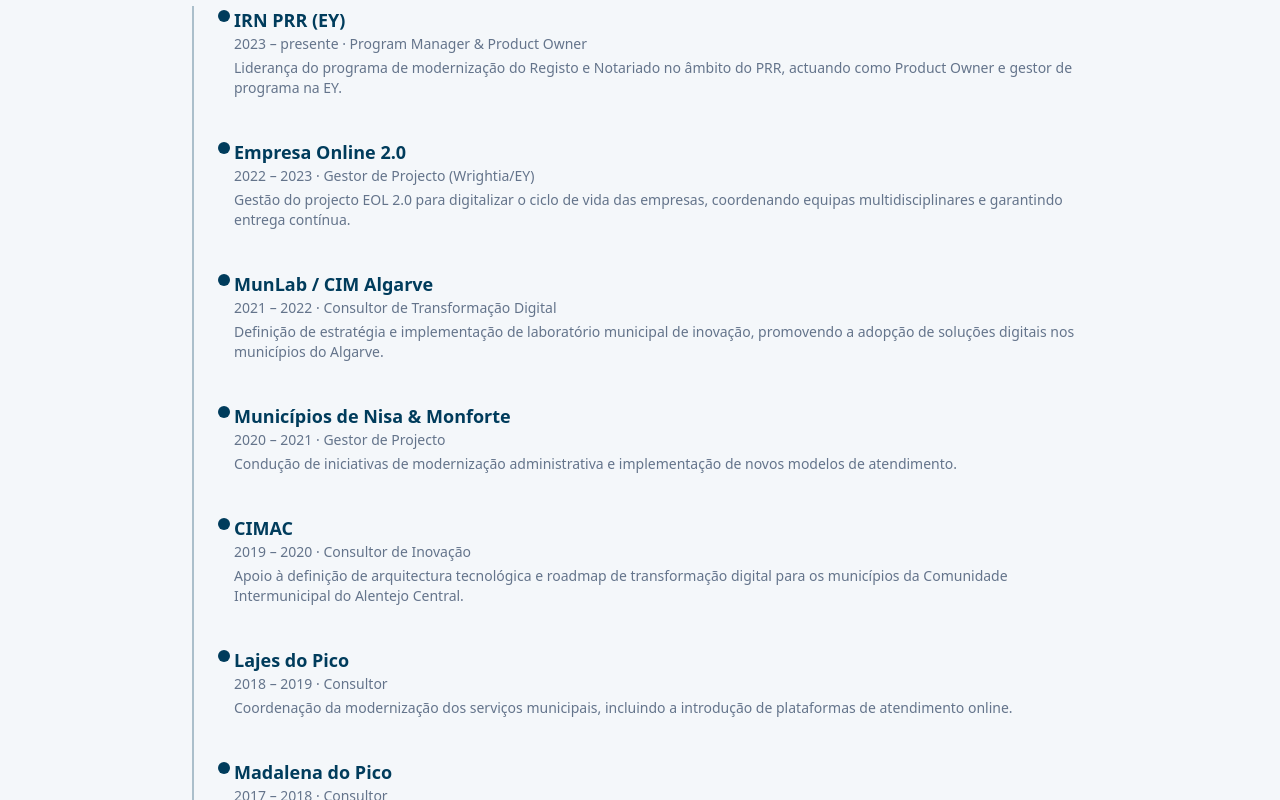
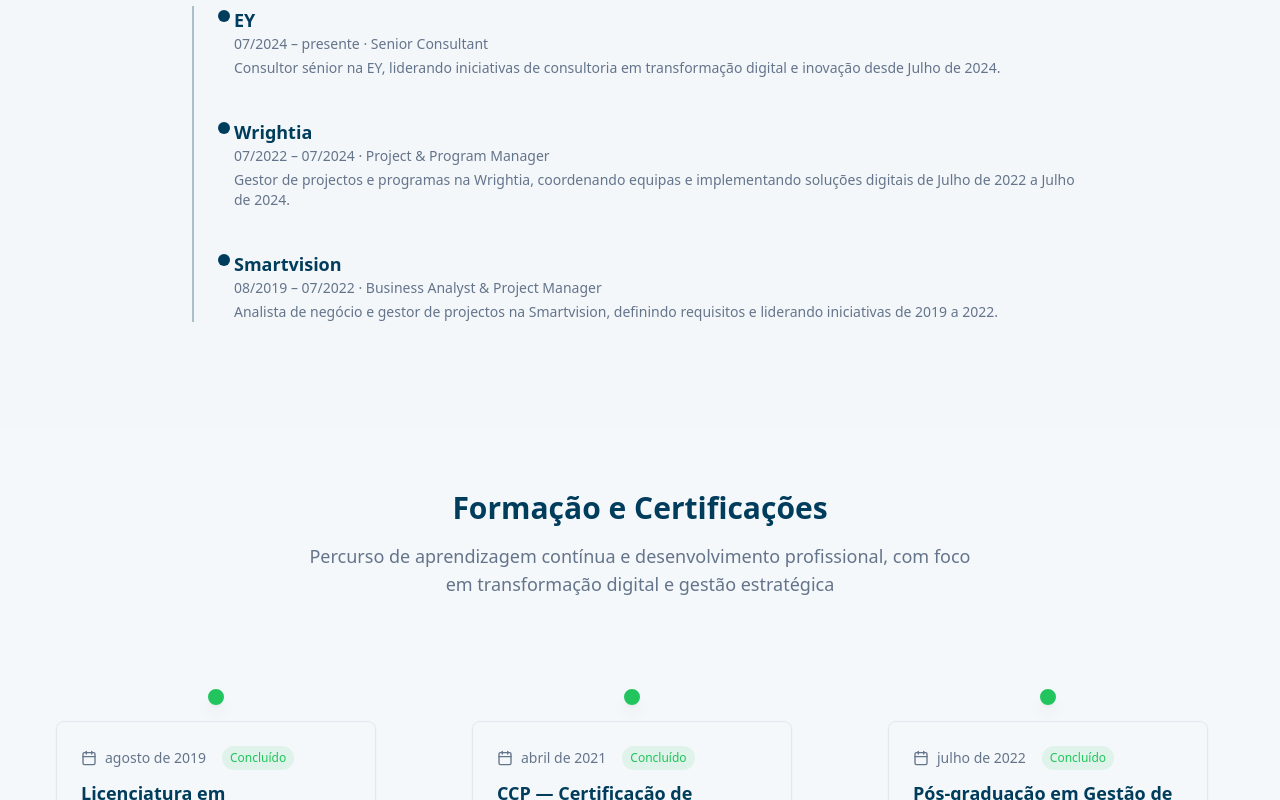
Before and after one commit to AlexandreLeonardo12/timeline-evolution, a React (Vite) app: page /about in a window 1280 px wide. Shown: the part 540-1340 px from the top of the page. Built offline with nearby package versions, Linux system fonts and the light colour scheme.

Commit message:
Add files via upload

```diff
--- a/src/pages/About.tsx
+++ b/src/pages/About.tsx
@@ -10,53 +10,25 @@
 // cronológica numa timeline vertical.
 const experiences = [
   {
-    period: '2023 – presente',
-    company: 'IRN PRR (EY)',
-    role: 'Program Manager & Product Owner',
+    period: '07/2024 – presente',
+    company: 'EY',
+    role: 'Senior Consultant',
     description:
-      'Liderança do programa de modernização do Registo e Notariado no âmbito do PRR, actuando como Product Owner e gestor de programa na EY.',
-  },
-    {
-    period: '2022 – 2023',
-    company: 'Empresa Online 2.0',
-    role: 'Gestor de Projecto (Wrightia/EY)',
-    description:
-      'Gestão do projecto EOL 2.0 para digitalizar o ciclo de vida das empresas, coordenando equipas multidisciplinares e garantindo entrega contínua.',
+      'Consultor sénior na EY, liderando iniciativas de consultoria em transformação digital e inovação desde Julho de 2024.',
   },
   {
-    period: '2021 – 2022',
-    company: 'MunLab / CIM Algarve',
-    role: 'Consultor de Transformação Digital',
+    period: '07/2022 – 07/2024',
+    company: 'Wrightia',
+    role: 'Project & Program Manager',
     description:
-      'Definição de estratégia e implementação de laboratório municipal de inovação, promovendo a adopção de soluções digitais nos municípios do Algarve.',
+      'Gestor de projectos e programas na Wrightia, coordenando equipas e implementando soluções digitais de Julho de 2022 a Julho de 2024.',
   },
   {
-    period: '2020 – 2021',
-    company: 'Municípios de Nisa & Monforte',
-    role: 'Gestor de Projecto',
+    period: '08/2019 – 07/2022',
+    company: 'Smartvision',
+    role: 'Business Analyst & Project Manager',
     description:
-      'Condução de iniciativas de modernização administrativa e implementação de novos modelos de atendimento.',
-  },
-  {
-    period: '2019 – 2020',
-    company: 'CIMAC',
-    role: 'Consultor de Inovação',
-    description:
-      'Apoio à definição de arquitectura tecnológica e roadmap de transformação digital para os municípios da Comunidade Intermunicipal do Alentejo Central.',
-  },
-  {
-    period: '2018 – 2019',
-    company: 'Lajes do Pico',
-    role: 'Consultor',
-    description:
-      'Coordenação da modernização dos serviços municipais, incluindo a introdução de plataformas de atendimento online.',
-  },
-  {
-    period: '2017 – 2018',
-    company: 'Madalena do Pico',
-    role: 'Consultor',
-    description:
-      'Desenvolvimento e implementação de soluções de gestão urbana e melhoria da relação com o munícipe.',
+      'Analista de negócio e gestor de projectos na Smartvision, definindo requisitos e liderando iniciativas de 2019 a 2022.',
   },
 ];
 
```
